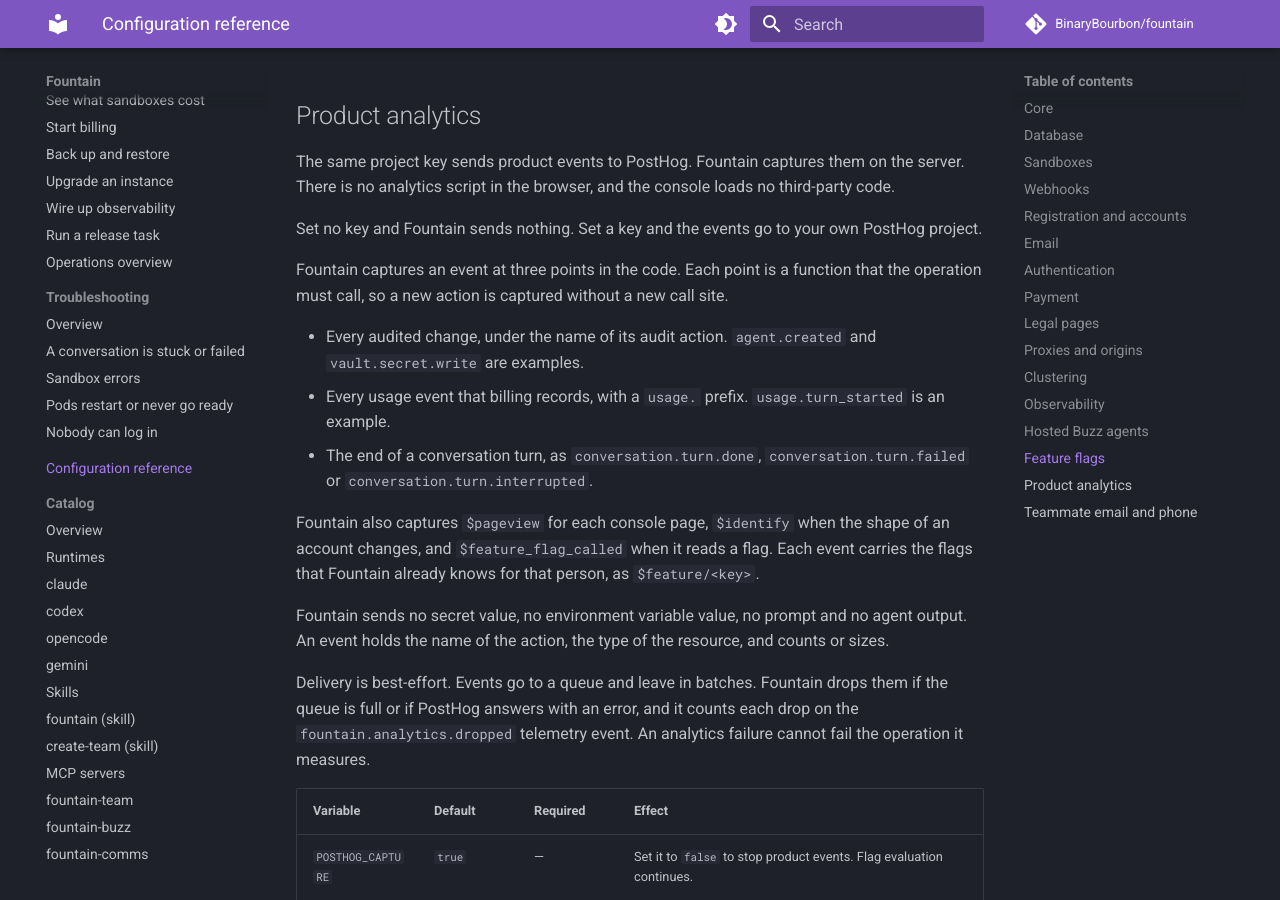
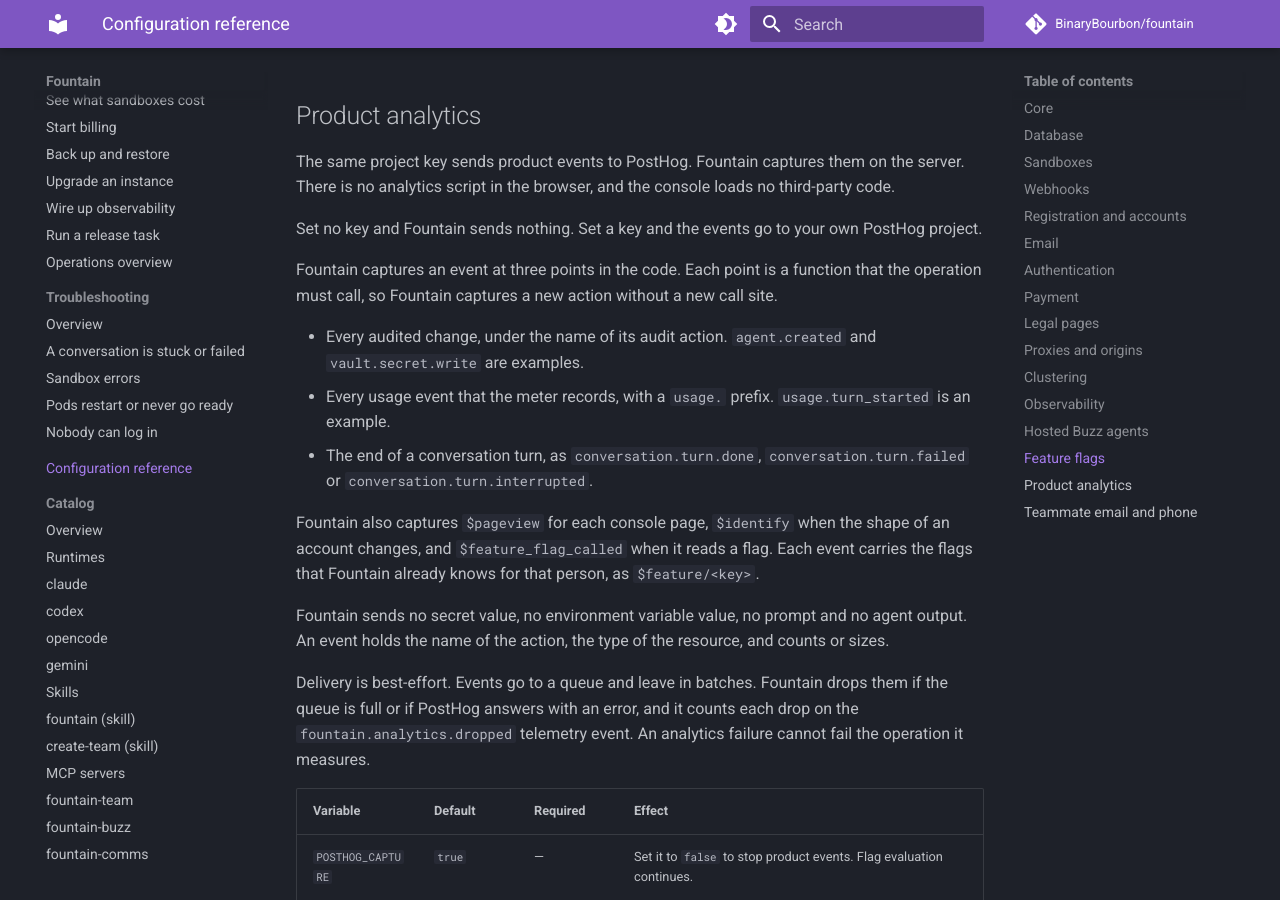
Before and after one commit to BinaryBourbon/fountain, an MkDocs documentation site: the page built from docs/configuration.md, in a window 1280 px wide and 900 px high, scrolled down 10764 px. Built offline with MkDocs 1.6.1 and Material for MkDocs 9.7.7, drawn with Linux system fonts in a browser that asks for light colours; comment, search, counter and statistics services are not loaded.

Commit message:
docs: keep the analytics section inside Simplified Technical English
The STE gate (`vale lint docs`, minSeverity: warning) is a CI step and not
part of `mix precommit`, so two warnings in the new Product analytics section
reached the branch: a passive "is captured" and "billing" under Rule 3.4's
ban on -ing forms. Both now say the same thing actively and without the -ing.

Co-Authored-By: Claude Opus 5 <noreply@anthropic.com>

```diff
--- a/docs/configuration.md
+++ b/docs/configuration.md
@@ -228,12 +228,12 @@ Set no key and Fountain sends nothing. Set a key and the events go to your own
 PostHog project.
 
 Fountain captures an event at three points in the code. Each point is a
-function that the operation must call, so a new action is captured without a
-new call site.
+function that the operation must call, so Fountain captures a new action
+without a new call site.
 
 - Every audited change, under the name of its audit action. `agent.created`
   and `vault.secret.write` are examples.
-- Every usage event that billing records, with a `usage.` prefix.
+- Every usage event that the meter records, with a `usage.` prefix.
   `usage.turn_started` is an example.
 - The end of a conversation turn, as `conversation.turn.done`,
   `conversation.turn.failed` or `conversation.turn.interrupted`.
```
